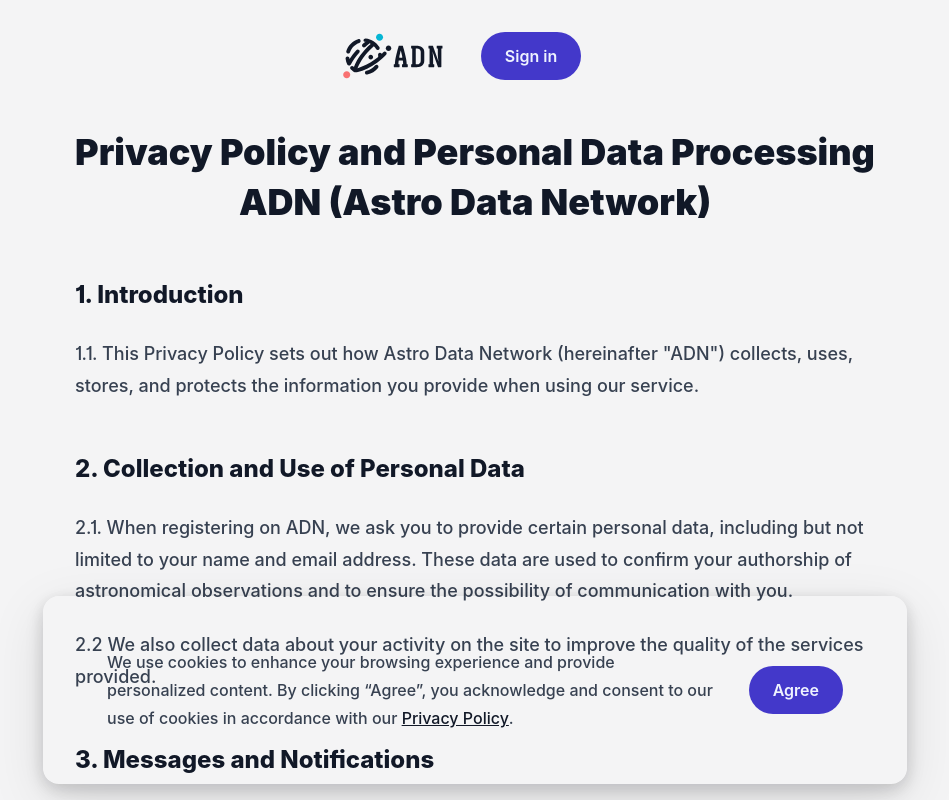
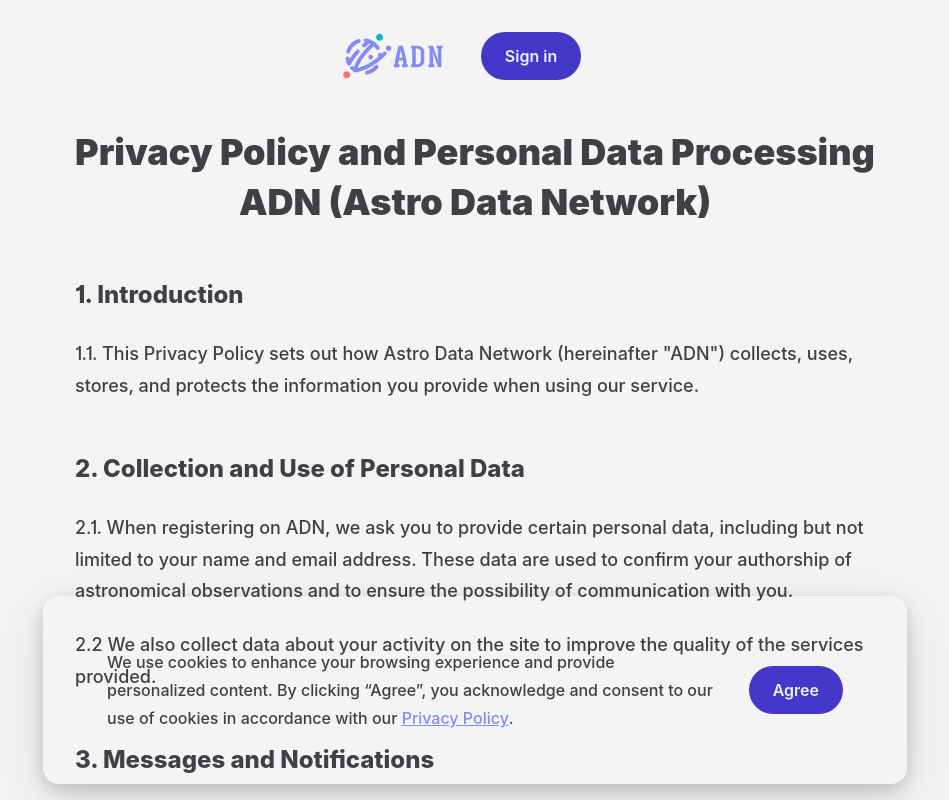
Before and after one commit to extracat/astro-data-net, a Next.js app: page /privacy-policy in a window 1280 px wide. Shown: the top 800 px of the page, without its empty margins (165-1114 px from the left). Built offline with nearby package versions, Linux system fonts and the light colour scheme; no server answers; a web font is replaced by a local one.

Commit message:
refactoring 2

```diff
--- a/tailwind.config.js
+++ b/tailwind.config.js
@@ -72,7 +72,7 @@ module.exports = {
           'text-label':       colors.zinc[500],
           'text-disabled':    colors.zinc[400],
 
-          'link-defaut': colors.indigo[400],
+          'link-default': colors.indigo[400],
 
           'control-bg': colors.zinc[100],
           'control-bg-active': colors.zinc[50],
@@ -115,7 +115,7 @@ module.exports = {
           'text-label':       colors.zinc[500],
           'text-disabled':    colors.zinc[600],
 
-          'link-defaut': colors.indigo[400],
+          'link-default': colors.indigo[400],
 
           'control-bg': colors.zinc[800],
           'control-bg-active': colors.zinc[800],
@@ -139,37 +139,37 @@ module.exports = {
           css: {
 
             /* Light Mode */
-            '--tw-prose-body': theme('colors.adn-light.text'),
-            '--tw-prose-headings': theme('colors.adn-light.text'),
-            '--tw-prose-lead': theme('colors.adn-light.text'),
-            '--tw-prose-links': theme('colors.adn-light.link'),
-            '--tw-prose-bold': theme('colors.adn-light.text'),
-            '--tw-prose-counters': theme('colors.adn-light.text'),
-            '--tw-prose-bullets': theme('colors.adn-light.text'),
+            '--tw-prose-body': theme('colors.adn-light.text-default'),
+            '--tw-prose-headings': theme('colors.adn-light.text-default'),
+            '--tw-prose-lead': theme('colors.adn-light.text-default'),
+            '--tw-prose-links': theme('colors.adn-light.link-default'),
+            '--tw-prose-bold': theme('colors.adn-light.text-default'),
+            '--tw-prose-counters': theme('colors.adn-light.text-default'),
+            '--tw-prose-bullets': theme('colors.adn-light.text-default'),
             '--tw-prose-hr': theme('colors.adn-light.border-lighter'),
-            '--tw-prose-quotes': theme('colors.adn-light.text'),
+            '--tw-prose-quotes': theme('colors.adn-light.text-default'),
             '--tw-prose-quote-borders': theme('colors.adn-light.border-lighter'),
-            '--tw-prose-captions': theme('colors.adn-light.text'),
-            '--tw-prose-code': theme('colors.adn-light.text'),
-            '--tw-prose-pre-code': theme('colors.adn-light.text'),
-            '--tw-prose-pre-bg': theme('colors.adn-light.bg-dark'),
+            '--tw-prose-captions': theme('colors.adn-light.text-default'),
+            '--tw-prose-code': theme('colors.adn-light.text-default'),
+            '--tw-prose-pre-code': theme('colors.adn-light.text-default'),
+            '--tw-prose-pre-bg': theme('colors.adn-light.fill-bg-dark'),
             '--tw-prose-th-borders': theme('colors.adn-light.border-lighter'),
             '--tw-prose-td-borders': theme('colors.adn-light.border-lighter'),
 
             /* Dark Mode */
-            '--tw-prose-invert-body': theme('colors.adn-dark.text'),
-            '--tw-prose-invert-headings': theme('colors.adn-dark.text'),
-            '--tw-prose-invert-lead': theme('colors.adn-dark.text'),
-            '--tw-prose-invert-links': theme('colors.adn-dark.link'),
-            '--tw-prose-invert-bold': theme('colors.adn-dark.text'),
-            '--tw-prose-invert-counters': theme('colors.adn-dark.text'),
-            '--tw-prose-invert-bullets': theme('colors.adn-dark.text'),
+            '--tw-prose-invert-body': theme('colors.adn-dark.text-default'),
+            '--tw-prose-invert-headings': theme('colors.adn-dark.text-default'),
+            '--tw-prose-invert-lead': theme('colors.adn-dark.text-default'),
+            '--tw-prose-invert-links': theme('colors.adn-dark.link-default'),
+            '--tw-prose-invert-bold': theme('colors.adn-dark.text-default'),
+            '--tw-prose-invert-counters': theme('colors.adn-dark.text-default'),
+            '--tw-prose-invert-bullets': theme('colors.adn-dark.text-default'),
             '--tw-prose-invert-hr': theme('colors.adn-dark.border-lighter'),
-            '--tw-prose-invert-quotes': theme('colors.adn-dark.text'),
+            '--tw-prose-invert-quotes': theme('colors.adn-dark.text-default'),
             '--tw-prose-invert-quote-borders': theme('colors.adn-dark.border-lighter'),
-            '--tw-prose-invert-captions': theme('colors.adn-dark.text'),
-            '--tw-prose-invert-code': theme('colors.adn-dark.text'),
-            '--tw-prose-invert-pre-code': theme('colors.adn-dark.text'),
+            '--tw-prose-invert-captions': theme('colors.adn-dark.text-default'),
+            '--tw-prose-invert-code': theme('colors.adn-dark.text-default'),
+            '--tw-prose-invert-pre-code': theme('colors.adn-dark.text-default'),
             '--tw-prose-invert-pre-bg': theme('colors.adn-dark.bg-dark'),
             '--tw-prose-invert-th-borders': theme('colors.adn-dark.border-lighter'),
             '--tw-prose-invert-td-borders': theme('colors.adn-dark.border-lighter'),
```
